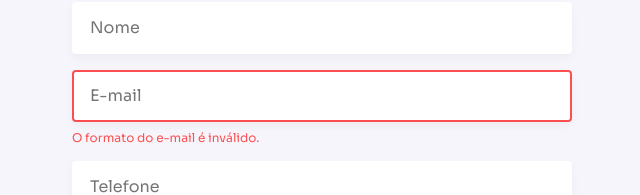
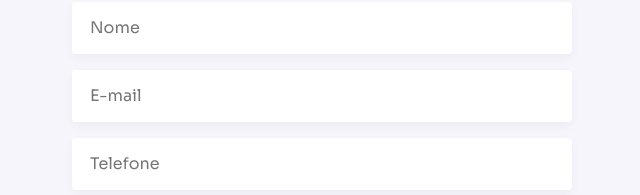
Before and after one commit to matheuscruzhen/mycontacts-frontend, a React (Create React App) app: page /new in a window 1280 px wide. Shown: the part 346-541 px from the top of the page, without its empty margins (318-958 px from the left). Built offline with nearby package versions, Linux system fonts and the light colour scheme.

Commit message:
Uncontrolled components

```diff
--- a/src/components/ContactForm/index.js
+++ b/src/components/ContactForm/index.js
@@ -1,4 +1,4 @@
-import React, { useState } from 'react';
+import React, { useState, useRef } from 'react';
 import PropTypes from 'prop-types';
 
 import FormGroup from '../FormGroup';
@@ -11,6 +11,8 @@ import { Form, ButtonContainer } from './styles';
 export default function ContactForm({ buttonLabel }) {
   const [name, setName] = useState('');
 
+  const emailInput = useRef(null);
+
   return (
     <Form>
       <FormGroup>
@@ -20,8 +22,8 @@ export default function ContactForm({ buttonLabel }) {
           onChange={(event) => setName(event.target.value)}
         />
       </FormGroup>
-      <FormGroup error="O formato do e-mail é inválido.">
-        <Input placeholder="E-mail" error />
+      <FormGroup>
+        <Input placeholder="E-mail" ref={emailInput} />
       </FormGroup>
       <FormGroup>
         <Input placeholder="Telefone" />
```
